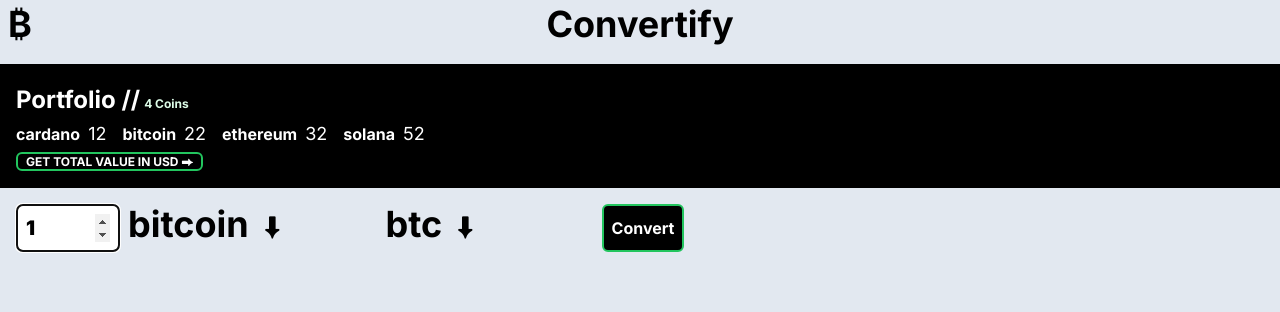
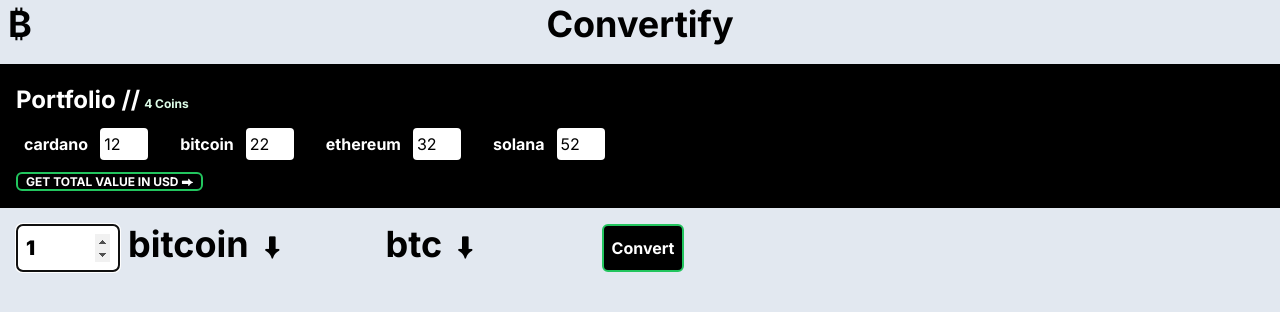
Before and after one commit to mariustoft/etoro-assign-next, a Next.js app: page / in a window 1280 px wide. Shown: the top 312 px of the page. Built offline with nearby package versions, Linux system fonts and the light colour scheme.

Commit message:
Add input functionality to portfolio

```diff
--- a/app/components/portfolio.tsx
+++ b/app/components/portfolio.tsx
@@ -1,9 +1,15 @@
+"use client";
+
 import Link from "next/link";
 import { PORTFOLIO } from "../constants";
+import { getUpdatedUrl } from "../tools/getUpdatedUrl";
+import { use } from "react";
+import { useSearchParams } from "next/navigation";
 
 export default function Portfolio(props: {
   searchParams: { [key: string]: string };
 }) {
+  const searchParams = useSearchParams();
   return (
     <section className="w-full p-4 bg-black text-white">
       <header className="flex flex-row items-baseline justify-start">
@@ -11,28 +17,51 @@ export default function Portfolio(props: {
         <p className="text-xs font-bold text-green-100 m-1">
           {Object.entries(PORTFOLIO).length} Coins
         </p>
-
       </header>
 
-      <div className="w-4/6 flex flex-wrap items-center justify-start">
+      <div className="w-4/6 flex flex-wrap items-center justify-start gap-2">
         {Object.entries(PORTFOLIO).map(([key, value]) => {
           return (
+            <div
+              className="flex flex-row items-center justify-between p-2"
+              key={key}
+            >
               <Link
-              className="flex flex-row items-center justify-between bg-green"
-              key={key}
+                className="flex flex-row my-1 items-center justify-between bg-green"
+                replace
                 href={{
                   query: {
                     ...props.searchParams,
                     coin: key,
-                  amount: value.toString(),
+                    amount: searchParams.get(key) || value.toString(),
+                    // [key]: searchParams.get(key) || value.toString(),
                   },
                 }}
               >
-              <button className="flex flex-row items-center justify-between gap-2 mr-4 rounded hover:text-green-500">
+                <button className="flex flex-row items-center justify-between gap-2 mr-1 rounded hover:text-green-500">
                   <p className="font-bold">{key}</p>
-                <p className="text-lg">{value}</p>
                 </button>
               </Link>
+
+              <input
+                className="w-12 p-1 rounded text-black mx-2"
+                type="number"
+                defaultValue={props.searchParams[key] || value.toString()}
+                onChange={(e) => {
+                  window.history.replaceState(
+                    null,
+                    "",
+                    getUpdatedUrl({
+                      ...props.searchParams,
+                      amount: e.currentTarget.value,
+                      [key]: e.currentTarget.value,
+                    })
+                  );
+                  e.stopPropagation();
+                  e.preventDefault();
+                }}
+              />
+            </div>
           );
         })}
       </div>
@@ -47,7 +76,7 @@ export default function Portfolio(props: {
           },
         }}
       >
-         { "Get total value in USD ⮕".toUpperCase() }
+        {"Get total value in USD ⮕".toUpperCase()}
       </Link>
     </section>
   );
--- a/app/tools/getUpdatedUrl.ts
+++ b/app/tools/getUpdatedUrl.ts
@@ -1,13 +1,11 @@
 export function getUpdatedUrl(args: {
-  amount?: string;
-  coin?: string;
-  open?: "1" | "0";
-  currencies?: string[];
+  [key: string]: string | string[] | undefined;
 }) {
   const url = new URL(window.location.href);
 
   Object.entries(args).forEach(([key, value]) => {
-    if (value) url.searchParams.set(key, Array.isArray(value) ? value.join(",") : value);
+    if (value)
+      url.searchParams.set(key, Array.isArray(value) ? value.join(",") : value);
   });
 
   return url.toString();
```
Lines whose indentation alone changed are shown as unchanged.
